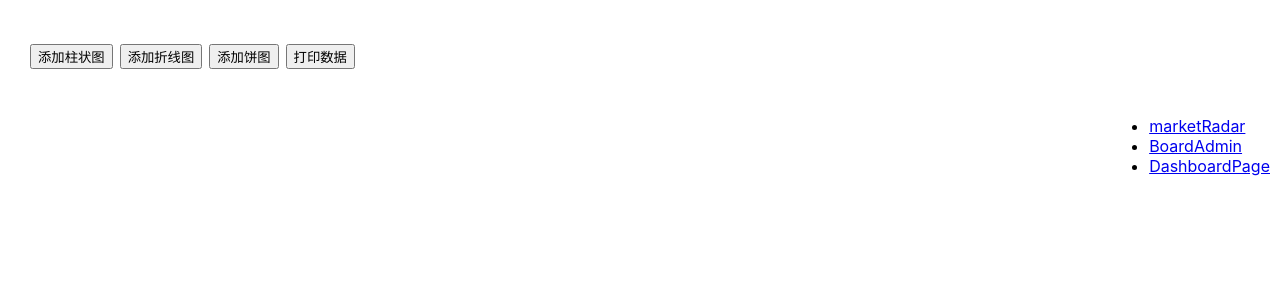
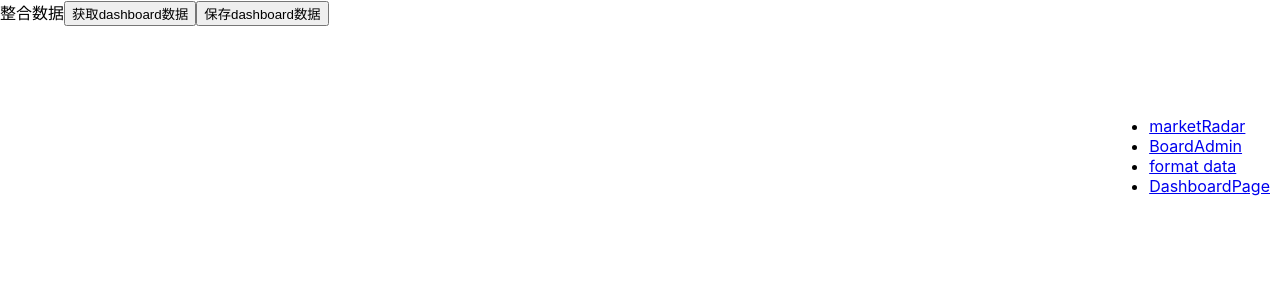
Before and after one commit to Reesejia/amc-market-radar, a React app: page /formatData in a window 1280 px wide. Before the commit this address led to /home. Shown: the top 300 px of the page. Built offline with nearby package versions, Linux system fonts and the light colour scheme; no server answers.

Commit message:
添加保存dashboard 数据

```diff
--- a/src/Router/index.tsx
+++ b/src/Router/index.tsx
@@ -4,7 +4,7 @@ import { BrowserRouter as Router, Switch, Route, Link, Redirect } from 'react-ro
 const DragLayout = lazy(() => import('../views/Front/GridDemo/DragLayout'))
 const BoardAdmin = lazy(() => import('../views/Admin/BoardAdmin'))
 const DashboardPage = lazy(() => import('../views/Front/DashboardPage/index'))
-
+const FormatData= lazy(() => import('../views/Front/FormatData/index'))
 const routes = () => (
 	<Router>
 		<Suspense fallback={<Spin />}>
@@ -17,12 +17,16 @@ const routes = () => (
 				<Link to="/boardAdmin">BoardAdmin</Link>
 			</li>
 			<li>
+				<Link to="/formatData">format data</Link>
+			</li>
+			<li>
 				<Link to="/dashboardPage">DashboardPage</Link>
 			</li>
             </ul>
 			<Switch>
 				<Route path="/home" component={DragLayout} />
 				<Route path="/boardAdmin" component={BoardAdmin} />
+				<Route path="/formatData" component={FormatData} />
 				<Route path="/dashboardPage" component={DashboardPage} />
 				<Redirect to="/home"/>
 			</Switch>
--- a/src/api/dashboardPage.js
+++ b/src/api/dashboardPage.js
@@ -1,9 +1,9 @@
 import  _axios from '../utils/axios'
-
+const  baseURL = '/api/radar';
 export function getPostion(dashboardId){
     console.log('Request', _axios)
     return _axios({
-        url: `/dashboard/position?dashboardId=${dashboardId}`,
+        url: `${baseURL}/dashboard/position?dashboardId=${dashboardId}`,
         method: 'get',
     })
 }
@@ -11,7 +11,7 @@ export function getPostion(dashboardId){
 export function savePositionGrid(data){
     console.log('Request', _axios)
     return _axios({
-        url: `/dashboard/gridData`,
+        url: `${baseURL}/dashboard/gridData`,
         method: 'post',
         data
     })
@@ -21,7 +21,18 @@ export function savePositionGrid(data){
 export function getPositionGrid(dashboardId){
     console.log('Request', _axios)
     return _axios({
-        url: `/dashboard/gridData?dashboardId=${dashboardId}`,
+        url: `${baseURL}/dashboard/gridData?dashboardId=${dashboardId}`,
         method: 'get',
     })
 }
+
+
+
+export function saveOriginBoardChartData(data){
+    console.log('Request', _axios)
+    return _axios({
+        url: `${baseURL}/dashboard/chartData`,
+        method: 'post',
+        data
+    })
+}
--- /dev/null
+++ b/src/api/radar.js
@@ -0,0 +1,9 @@
+import  _axios from '../utils/axios'
+
+const  baseURL = '/aap/api';
+export function getDashboardData(dashboardId){
+    return _axios({
+        url: `${baseURL}/v1/blackcat/dashboard?dashboardId=${dashboardId}`,
+        method: 'get',
+    })
+}
--- a/src/utils/axios.js
+++ b/src/utils/axios.js
@@ -10,7 +10,6 @@ import axios from 'axios'
 // axios.defaults.headers.post['Content-Type'] = 'application/x-www-form-urlencoded';
 
 const config = {
-  baseURL: '/api/radar',
   timeout: 60 * 1000, // Timeout
   withCredentials: true, // Check cross-site Access-Control
 }
@@ -28,7 +27,7 @@ _axios.interceptors.request.use(
       })
       config = merge(config, configNew)
     }
-    const token = window.sessionStorage.getItem('token') || '5a8389f4-11cd-431e-9863-aeaaeba70fb4'
+    const token = window.sessionStorage.getItem('token') || '1801d13d-e02f-43a1-a957-a03391a022e7'
     const tenantId = window.sessionStorage.getItem('tenantId') || 1001
     config.headers.tenantId = tenantId
     config.headers.Authorization = 'bearer ' + token
--- a/src/views/Front/DashboardPage/index.js
+++ b/src/views/Front/DashboardPage/index.js
@@ -186,8 +186,8 @@ export default class DragLayout extends PureComponent {
   }
 
   componentDidMount() {
-    this.fetchPositionData(6)
-    // this.onGetPositionGrid(6)
+    // this.fetchPositionData(6)
+    this.onGetPositionGrid(6)
   }
 
   formatWidget(widgets) {
--- /dev/null
+++ b/src/views/Front/FormatData/index.js
@@ -0,0 +1,51 @@
+import React, { Component } from 'react';
+import { getDashboardData } from '../../../api/radar'
+import { saveOriginBoardChartData } from '../../../api/dashboardPage'
+
+import { Button, message } from 'antd';
+
+export default class ContextPage extends Component {
+    constructor(){
+        super()
+        this.state = {
+            charsData: {}
+        }
+    }
+    componentDidMount() {
+        this.onGetDashboardData()
+    }
+
+    async onSaveDashboardData() {
+        const res = await saveOriginBoardChartData({
+            charsData: this.state.charsData
+        })
+        if(res.statusCode === 0){
+            message.success('保存成功')
+        }
+    }
+
+    async onGetDashboardData() {
+        const res = await getDashboardData(6)
+        if(res.statusCode === 0){
+            const {charsData} = res.data
+            for(let key in charsData) {
+                delete charsData[key].data
+            }
+            this.setState({
+                charsData
+            })
+            console.log('onGetDashboardData charsData', charsData)
+        }
+    }
+
+
+    render() {
+        return (
+            <div>
+                整合数据
+                <Button onClick={() => this.onGetDashboardData()}>获取dashboard数据</Button>
+                <Button onClick={() => this.onSaveDashboardData()}>保存dashboard数据</Button>
+            </div>
+        );
+    }
+}
```
Also changed, not shown: src/setupProxy.js (+13 -3 lines).
